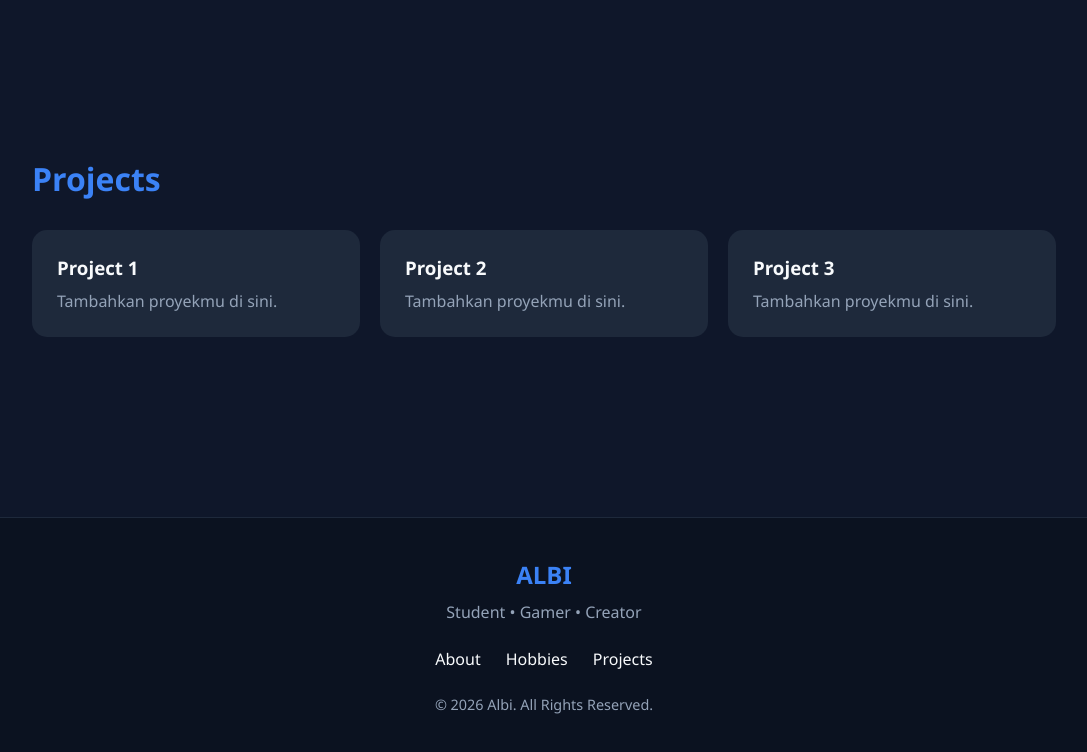
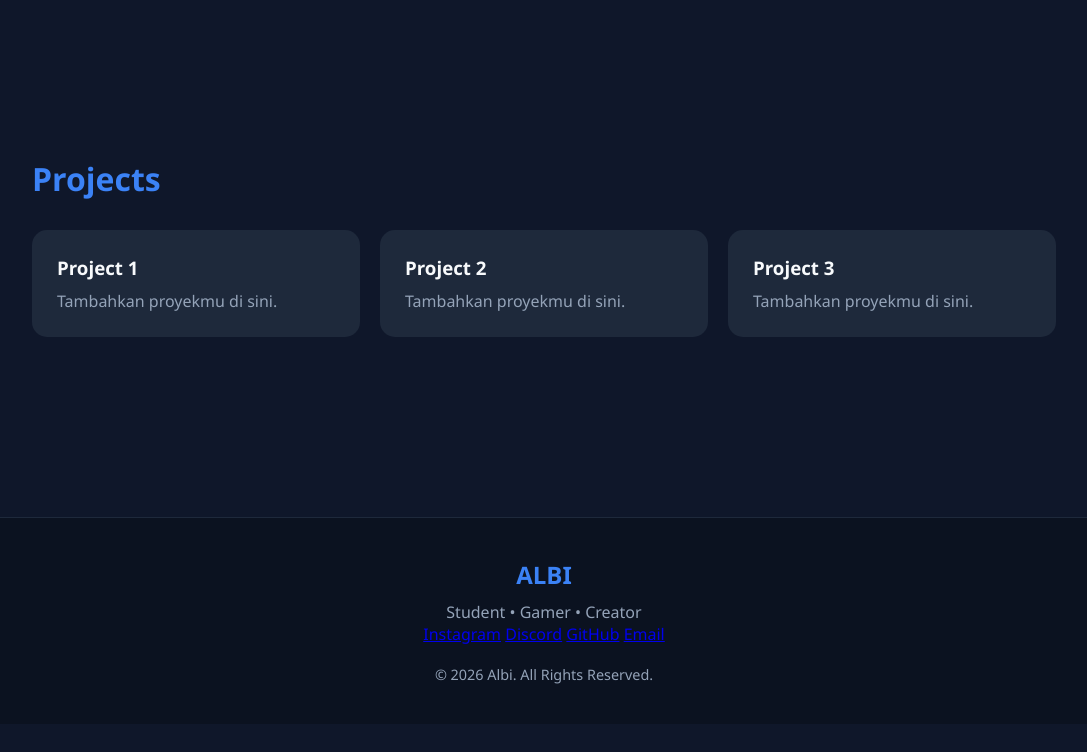
Before and after one commit to albthing/test3, a plain HTML site: page index.html in a window 1280 px wide. Shown: the part 1393-2145 px from the top of the page, without its empty margins (96-1183 px from the left). After the commit the page ends 2117 px from the top, so only its background shows below. Drawn offline with Linux system fonts and the light colour scheme.

Commit message:
Update index.html

```diff
--- a/index.html
+++ b/index.html
@@ -85,18 +85,21 @@
 
 <footer>
     <div class="footer-content">
+
         <h3>ALBI</h3>
         <p>Student • Gamer • Creator</p>
 
-        <div class="footer-links">
-            <a href="#about">About</a>
-            <a href="#hobbies">Hobbies</a>
-            <a href="#projects">Projects</a>
+        <div class="social-links">
+            <a href="https://instagram.com/username_ig" target="_blank">Instagram</a>
+            <a href="https://discord.com/users/ID_DISCORD" target="_blank">Discord</a>
+            <a href="https://github.com/username_github" target="_blank">GitHub</a>
+            <a href="mailto:emailkamu@gmail.com">Email</a>
         </div>
 
         <p class="copyright">
             © 2026 Albi. All Rights Reserved.
         </p>
+
     </div>
 </footer>
 
```
